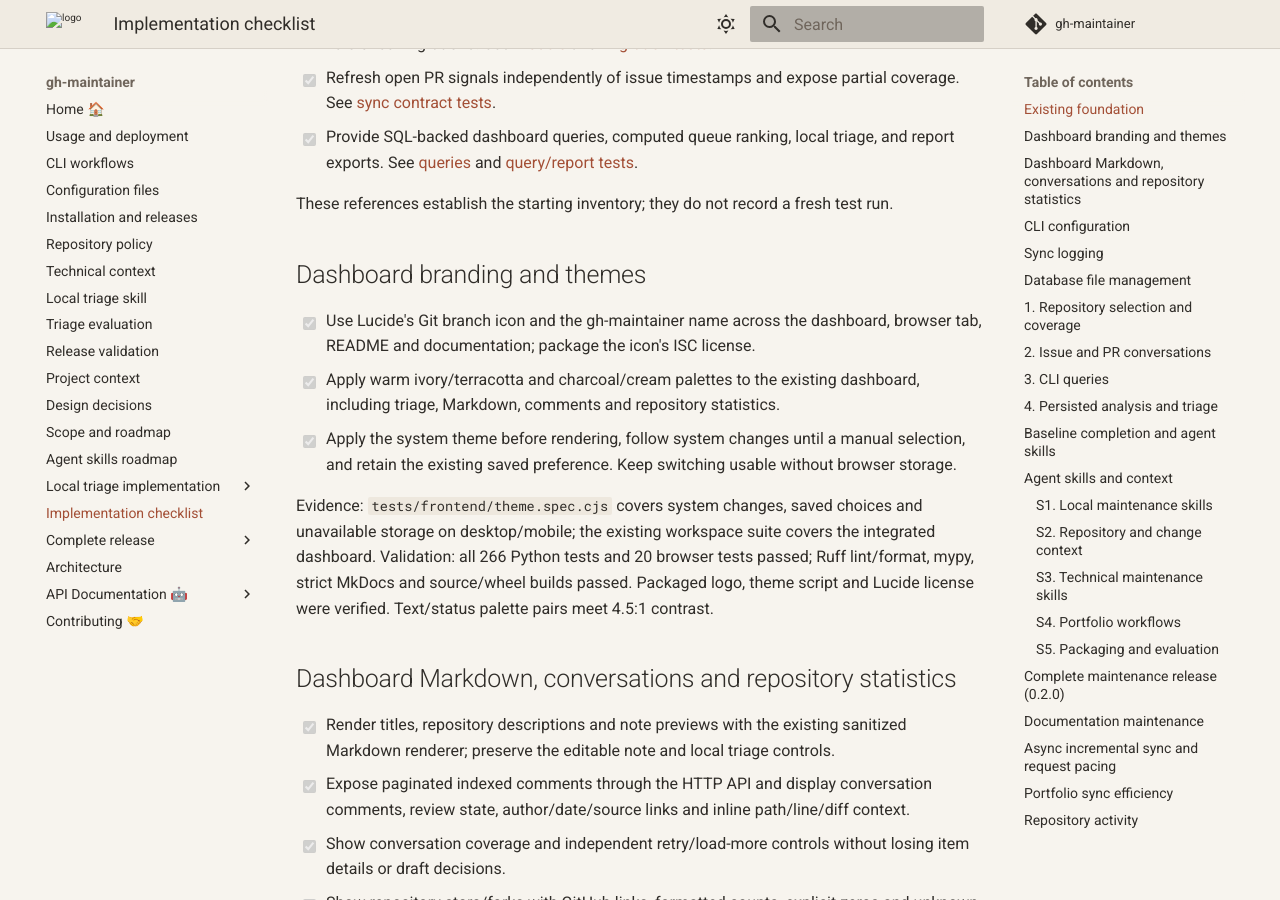
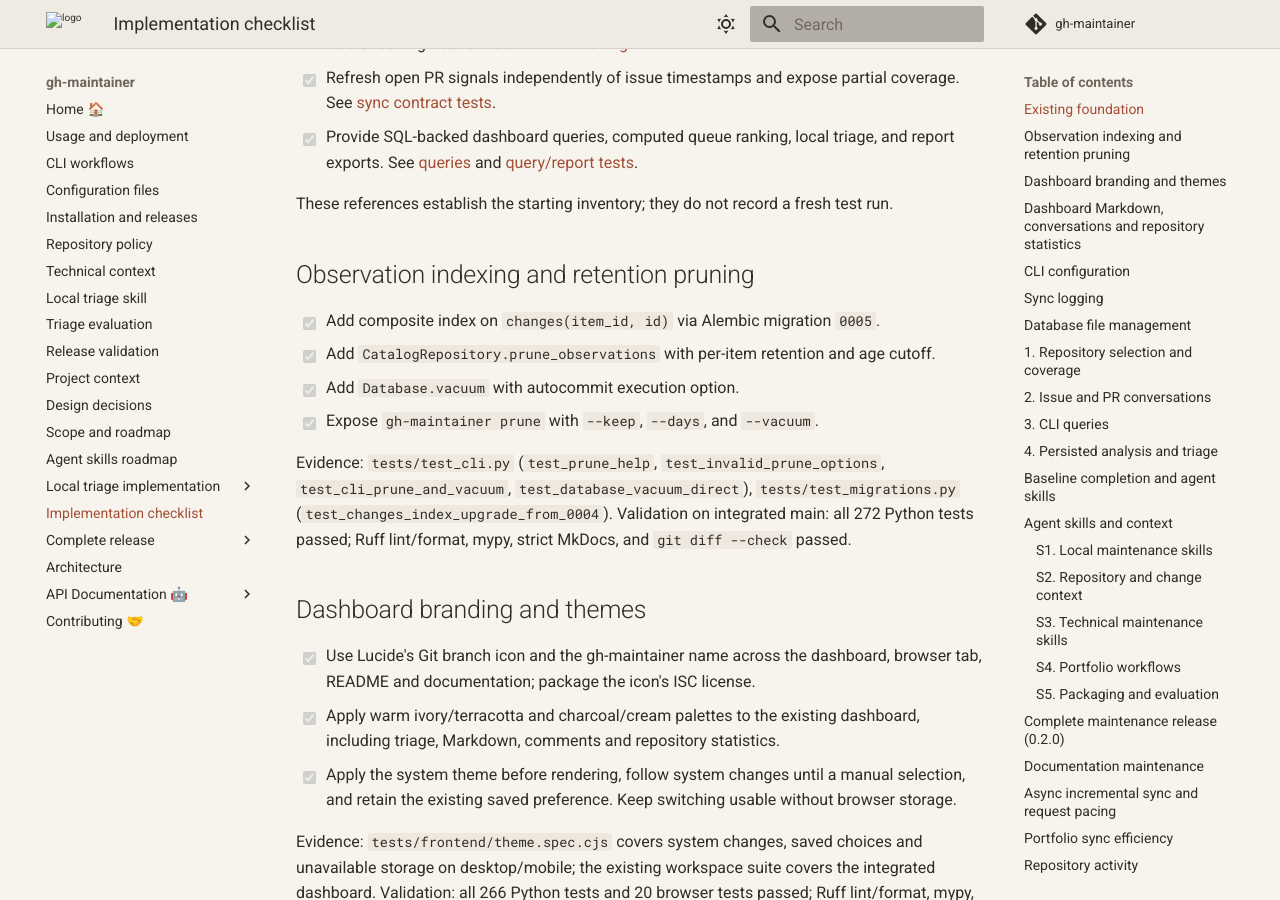
Before and after one commit to jufty-bot/gh-maintainer, an MkDocs documentation site: the page built from docs/checklist.md, in a window 1280 px wide and 900 px high, scrolled down 538 px. Built offline with MkDocs 1.6.1 and Material for MkDocs 9.7.7, drawn with Linux system fonts in a browser that asks for light colours; comment, search, counter and statistics services are not loaded.

Commit message:
docs: record observation indexing and pruning in roadmap and checklist

```diff
--- a/docs/checklist.md
+++ b/docs/checklist.md
@@ -25,6 +25,16 @@
   [query/report tests](https://github.com/jufty-bot/gh-maintainer/blob/main/tests/test_reports_web.py).
 
 These references establish the starting inventory; they do not record a fresh test run.
+
+## Observation indexing and retention pruning
+
+- [x] Add composite index on `changes(item_id, id)` via Alembic migration `0005`.
+- [x] Add `CatalogRepository.prune_observations` with per-item retention and age cutoff.
+- [x] Add `Database.vacuum` with autocommit execution option.
+- [x] Expose `gh-maintainer prune` with `--keep`, `--days`, and `--vacuum`.
+
+Evidence: `tests/test_cli.py` (`test_prune_help`, `test_invalid_prune_options`, `test_cli_prune_and_vacuum`, `test_database_vacuum_direct`), `tests/test_migrations.py` (`test_changes_index_upgrade_from_0004`).
+Validation on integrated main: all 272 Python tests passed; Ruff lint/format, mypy, strict MkDocs, and `git diff --check` passed.
 
 ## Dashboard branding and themes
 
--- a/docs/roadmap.md
+++ b/docs/roadmap.md
@@ -24,7 +24,7 @@
 | Repository recency | Implemented: last default-branch commit, designated latest release, newest-created PR/issue, dates, links and independent activity coverage through `repos` | Latest snapshots only; full commit/release history remains outside scope |
 | Ingest their comments | Implemented: issue conversations, inline review comments, and review bodies, including replies and raw line context | GraphQL thread resolution is available through live context; sync does not persist thread state |
 | Database location and management | Implemented: platform user data default, explicit overrides, `db path`, and `db delete --yes` | Existing working-directory indexes remain selectable; no automatic move |
-| Incremental SQLite storage | Implemented for items and comments: checkpoints, overlap, reconciliation, atomic commits, migrations | Review bodies require a full per-PR listing each sync |
+| Incremental SQLite storage | Implemented for items and comments: checkpoints, overlap, reconciliation, atomic commits, composite observation index, retention pruning, migrations | Review bodies require a full per-PR listing each sync |
 | Parallel incremental ingestion | Implemented: async HTTPX, bounded repository windows with shared PR signal batches, targeted item/comment reads, cached closed PR details and shared aiolimiter pacing | Per-process budgets; window barriers, full review listings and interrupted per-repository backfills remain |
 | Sync logging | Implemented: readable structlog events on stderr for discovery, repository progress, counts, timing, and failures; incremental windows use ISO UTC timestamps | JSON results remain on stdout |
 | CLI configuration | Implemented: Pydantic-validated JSON/YAML defaults, shared `repositories`, and generated JSON Schema | Explicit CLI arguments take precedence; see [configuration](configuration.md) |
```
